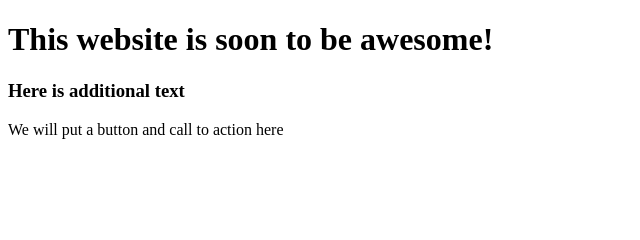
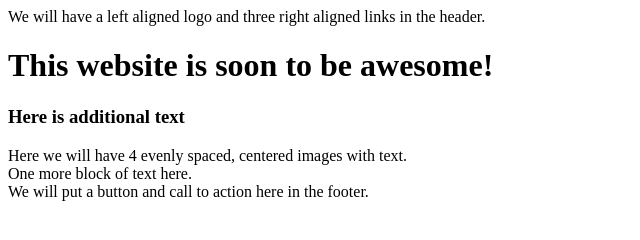
Before and after one commit to GreenHillary/odin-landing-page, a plain HTML site: page index.html in a window 1280 px wide. Shown: the whole page, without its empty margins (0-640 px from the left). Drawn offline with Linux system fonts and the light colour scheme.

Commit message:
More initial setup

```diff
--- a/index.html
+++ b/index.html
@@ -6,9 +6,22 @@
     </head>
 
     <body>
-        <h1>This website is soon to be awesome!</h1>
-        <h3>Here is additional text</h3>
+        <header>
+            We will have a left aligned logo and three right aligned links in the header.
+        </header>
+        <div>
+            <h1>This website is soon to be awesome!</h1>
+            <h3>Here is additional text</h3>
+        </div>
+
+        <div>
+            Here we will have 4 evenly spaced, centered images with text.
+        </div>
+
+        <div>
+            One more block of text here.
+        </div>
     </body>
 
-    <footer>We will put a button and call to action here</footer>
+    <footer>We will put a button and call to action here in the footer.</footer>
 </html>
```
